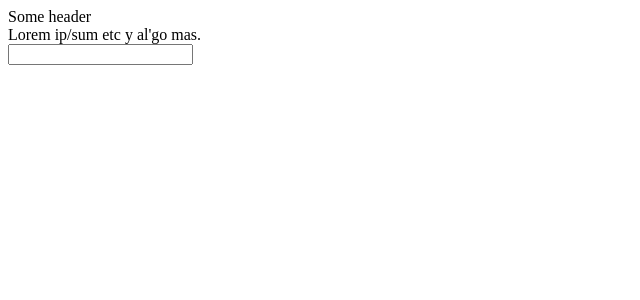
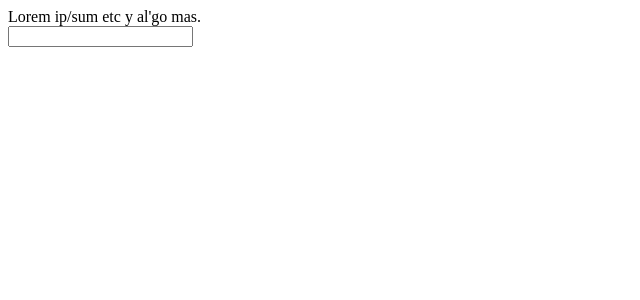
Before and after one commit to standardgalactic/TypeSu, a React (Create React App) app: page / in a window 1280 px wide. Shown: the top 300 px of the page, without its empty margins (0-640 px from the left). Built offline with nearby package versions, Linux system fonts and the light colour scheme.

Commit message:
comment header out

```diff
--- a/src/components/Layout/index.tsx
+++ b/src/components/Layout/index.tsx
@@ -1,10 +1,10 @@
-import Header from './header';
+// import Header from './header';
 interface Props {
 }
 
 const Layout: React.FC<Props> = ({ children }) => (
     <div className="Main">
-        <Header />
+        {/* <Header /> */}
         {children}
     </div>
 );
```
